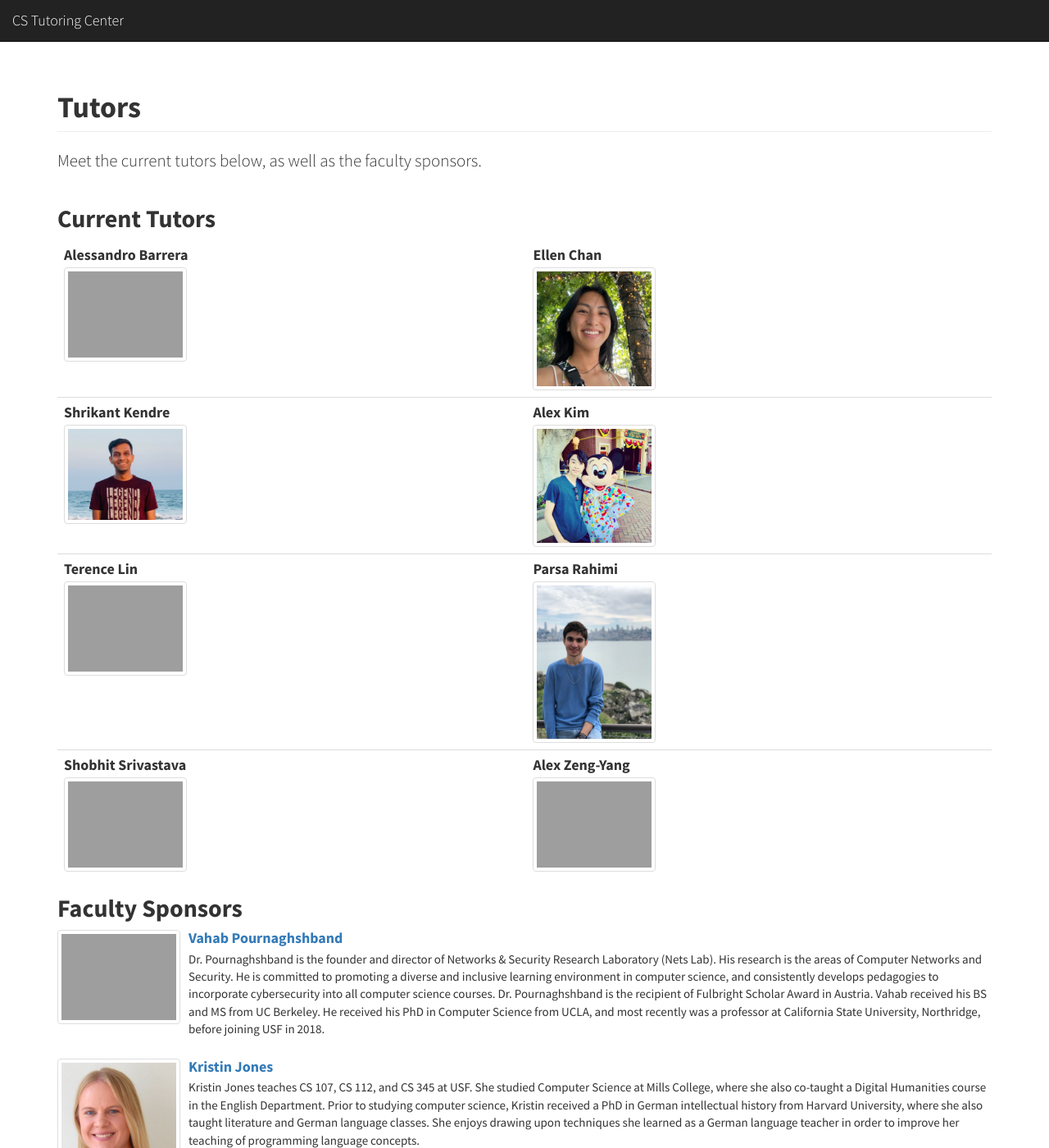
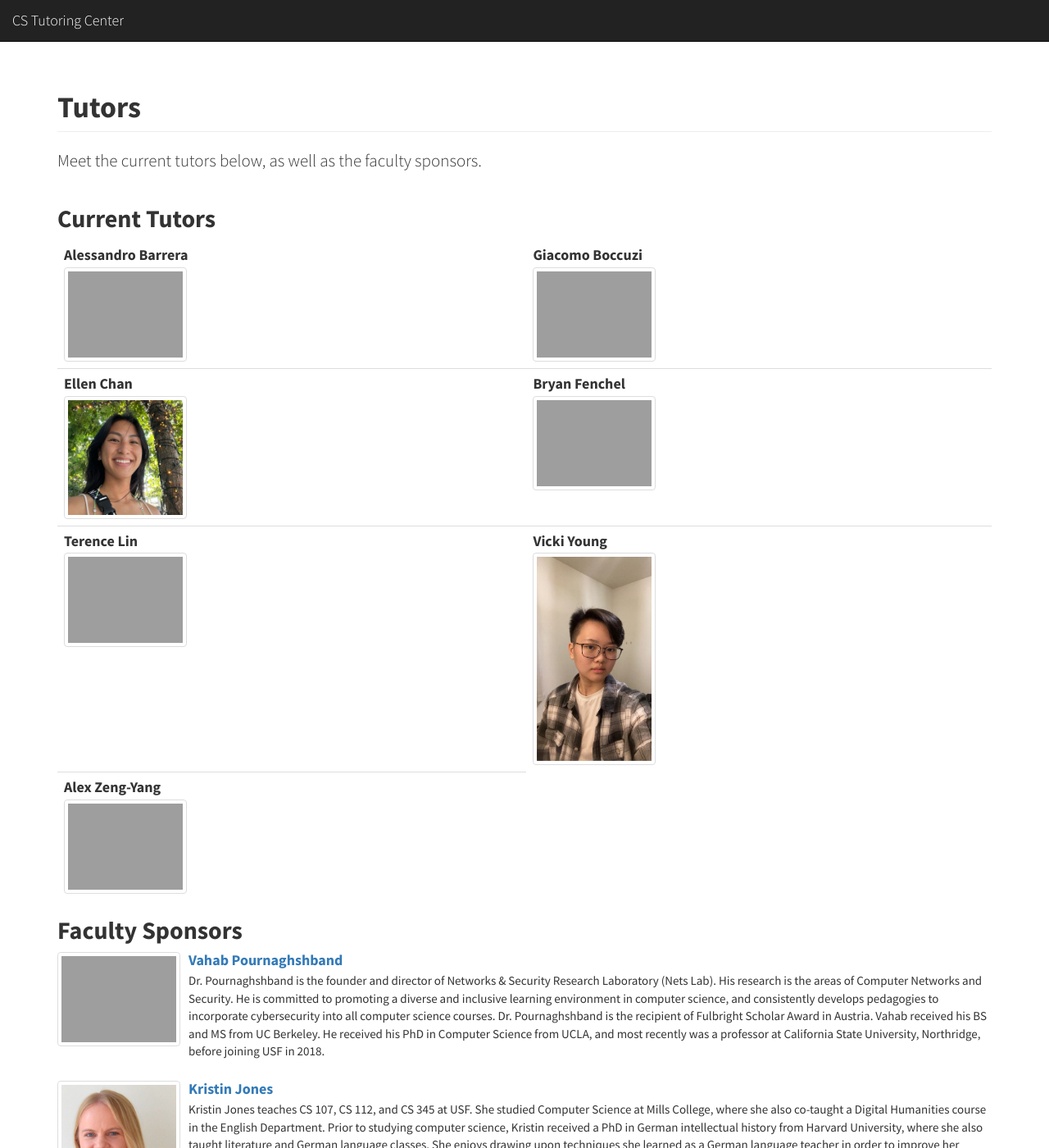
Before and after one commit to CSTutors/CSTutors.github.io, a Jekyll site: the page built from tutors/index.html, in a window 1280 px wide and 1400 px high. Shown: the whole window at 82% size. Built offline with Jekyll 4.4.1, drawn with Linux system fonts in a browser that asks for light colours; nearby versions of some CDN libraries.

Commit message:
Tutors images updated for Spring 2023

```diff
--- a/tutors/index.html
+++ b/tutors/index.html
@@ -18,26 +18,26 @@ lead: 'Meet the current tutors below, as well as the faculty sponsors.'
         </a>
       </td>
       <td>
+        <h4 class="media-heading">Giacomo Boccuzi</h4>
+        <a class="pull-left" href="#">
+          <img class="media-object img-thumbnail" width="150"
+            src="{{ site.url }}/img/Tutors/Giacomo_Boccuzi.jpeg">
+        </a>
+      </td>
+    </tr>
+    <tr>
+      <td>
         <h4 class="media-heading">Ellen Chan</h4>
         <a class="pull-left" href="#">
           <img class="media-object img-thumbnail" width="150"
             src="{{ site.url }}/img/Tutors/Ellen_Chan.jpeg">
         </a>
       </td>
-    </tr>
-    <tr>
       <td>
-        <h4 class="media-heading">Shrikant Kendre</h4>
+        <h4 class="media-heading">Bryan Fenchel</h4>
         <a class="pull-left" href="#">
           <img class="media-object img-thumbnail" width="150"
-            src="{{ site.url }}/img/Tutors/Shrikant_Kendre.jpeg">
-        </a>
-      </td>
-      <td>
-        <h4 class="media-heading">Alex Kim</h4>
-        <a class="pull-left" href="#">
-          <img class="media-object img-thumbnail" width="150"
-            src="{{ site.url }}/img/Tutors/Alex_Kim.jpg">
+            src="{{ site.url }}/img/Tutors/Bryan_Fenchel.jpg">
         </a>
       </td>
     </tr>
@@ -46,25 +46,18 @@ lead: 'Meet the current tutors below, as well as the faculty sponsors.'
         <h4 class="media-heading">Terence Lin</h4>
         <a class="pull-left" href="#">
           <img class="media-object img-thumbnail" width="150"
-            src="{{ site.url }}/img/Tutors/Terence_Lin.jpg">
+          src="{{ site.url }}/img/Tutors/Terence_Lin.jpg">
         </a>
       </td>
       <td>
-        <h4 class="media-heading">Parsa Rahimi</h4>
+        <h4 class="media-heading">Vicki Young</h4>
         <a class="pull-left" href="#">
           <img class="media-object img-thumbnail" width="150"
-            src="{{ site.url }}/img/Tutors/Parsa_Rahimi.jpeg">
+            src="{{ site.url }}/img/Tutors/Vicki_Young.jpg">
         </a>
       </td>
     </tr>
     <tr>
-      <td>
-        <h4 class="media-heading">Shobhit Srivastava</h4>
-        <a class="pull-left" href="#">
-          <img class="media-object img-thumbnail" width="150"
-            src="{{ site.url }}/img/Tutors/Shobhit_Srivastava.png">
-        </a>
-      </td>
       <td>
         <h4 class="media-heading">Alex Zeng-Yang</h4>
         <a class="pull-left" href="#">
```
Also changed, not shown: img/Tutors/Vicki_Young.jpg (added), img/previous-tutors/Parsa_Rahimi.jpeg (renamed from img/Tutors/Parsa_Rahimi.jpeg), img/previous-tutors/Shrikant_Kendre.jpeg (renamed from img/Tutors/Shrikant_Kendre.jpeg), 4 other files.
